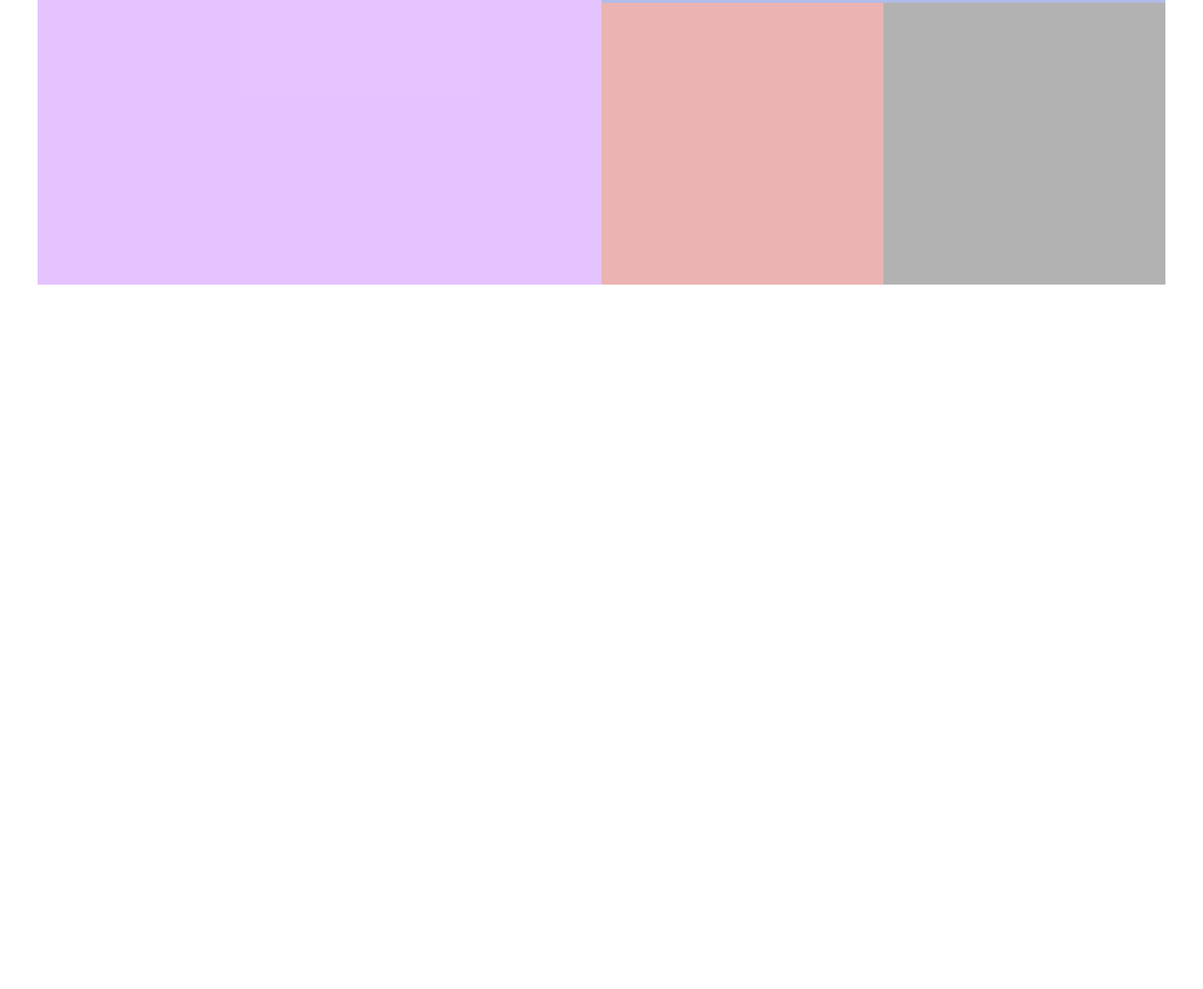
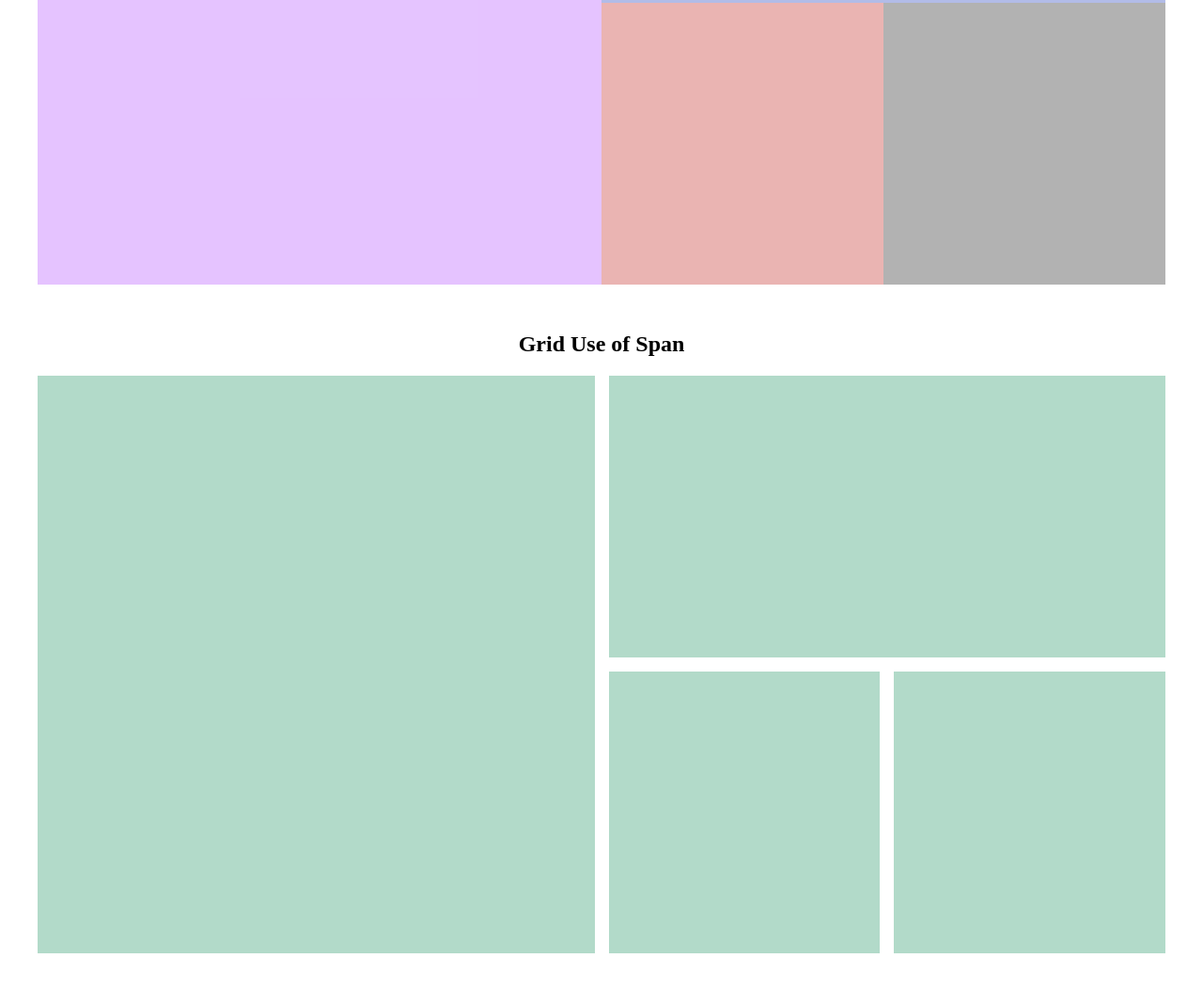
Before and after one commit to tanvirweb/responsive-css, a plain HTML site: page index.html in a window 1280 px wide. Shown: the part 1167-2220 px from the top of the page at 94% size. Before the commit the page ends 1520 px from the top, so only its background shows below. Drawn offline with Linux system fonts and the light colour scheme.

Commit message:
Grid Span

```diff
--- a/index.html
+++ b/index.html
@@ -69,5 +69,14 @@
             <div class="box"></div>
         </div>
     </section>
+    <section>
+        <h2>Grid Use of Span</h2>
+        <div class="container grid-span">
+            <div class="box box-1"></div>
+            <div class="box box-2"></div>
+            <div class="box box-3"></div>
+            <div class="box box-4"></div>
+        </div>
+    </section>
 </body>
 </html>
--- a/styles.css
+++ b/styles.css
@@ -91,7 +91,7 @@ section > h2 {
 
 @media (max-width: 576px) {
     .advance-layout {
-        grid-template-columns: repeat(1, 1fr);
+        grid-template-columns: 1fr;
         grid-template-areas:
         "box-1"
         "box-2"
@@ -99,3 +99,24 @@ section > h2 {
         "box-4";
     }
 }
+
+/* Grid Span */
+.grid-span {
+    display: grid;
+    gap: 15px;
+    grid-template-columns: repeat(4, 1fr);
+    grid-template-rows: repeat(2, 300px);
+}
+
+.grid-span .box-1 {
+    grid-row: span 2;
+    grid-column: span 2;
+}
+
+.grid-span .box-2 {
+    grid-column: span 2;
+}
+
+.grid-span .box {
+    background-color: rgba(0, 134, 76, 0.3);
+}
```
